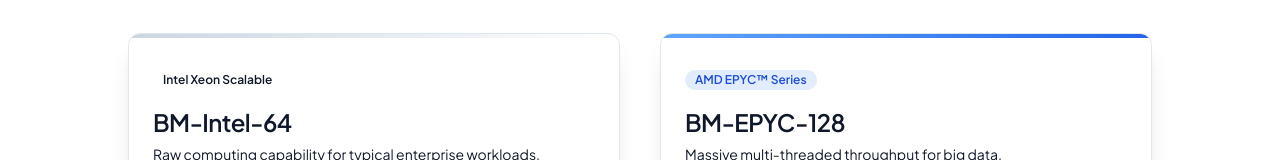
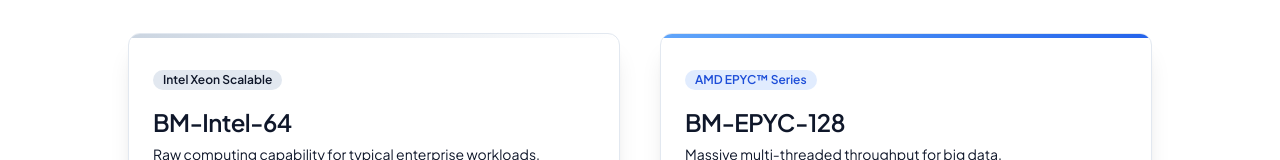
Before and after one commit to mahmudulhassan-dev/amanaflowhosting, a Next.js app: page /en/hosting/bare-metal in a window 1280 px wide. Shown: the part 726-886 px from the top of the page. Built offline with nearby package versions, Linux system fonts and the light colour scheme; no server answers.

Commit message:
fix(ui): resolved strict typing in Badge and cleaned unused imports

```diff
--- a/src/app/[locale]/hosting/bare-metal/page.tsx
+++ b/src/app/[locale]/hosting/bare-metal/page.tsx
@@ -1,5 +1,4 @@
 import { SectionWrapper } from "@/components/layout/SectionWrapper";
-import { SectionHeader } from "@/components/layout/SectionHeader";
 import { Card, CardContent, CardTitle, CardDescription, CardFooter, CardHeader } from "@/components/ui/Card";
 import { Button } from "@/components/ui/Button";
 import { CheckCircle2, Server, Globe2, Activity } from "lucide-react";
@@ -19,7 +18,7 @@
       <section className="relative w-full bg-surface-950 text-white pt-24 pb-32 overflow-hidden text-center border-b border-surface-800">
         <div className="absolute bottom-0 right-0 w-[800px] h-[800px] bg-primary-900/40 rounded-full blur-[120px] pointer-events-none" />
         <div className="mx-auto max-w-4xl px-4 relative z-10">
-          <Badge variant="primary" styleType="outline" className="mb-6 bg-surface-900">Zero Virtualization Overhead</Badge>
+          <Badge variant="primary" styleType="soft" className="mb-6 bg-surface-900">Zero Virtualization Overhead</Badge>
           <h1 className="text-4xl md:text-6xl font-extrabold tracking-tight mb-6 font-mono text-white">
             Raw Compute. <span className="text-primary-500">Bare Metal.</span>
           </h1>
@@ -39,7 +38,7 @@
           <Card className="bg-white dark:bg-surface-900 border-surface-200 dark:border-surface-800 shadow-xl overflow-hidden group">
             <div className="w-full h-1 bg-gradient-to-r from-surface-300 to-surface-500" />
             <CardHeader className="pt-8">
-              <Badge variant="outline" className="w-fit mb-4">Intel Xeon Scalable</Badge>
+              <Badge variant="neutral" styleType="soft" className="w-fit mb-4">Intel Xeon Scalable</Badge>
               <CardTitle className="text-2xl">BM-Intel-64</CardTitle>
               <CardDescription>Raw computing capability for typical enterprise workloads.</CardDescription>
             </CardHeader>
--- a/src/app/[locale]/hosting/windows-vps/page.tsx
+++ b/src/app/[locale]/hosting/windows-vps/page.tsx
@@ -1,5 +1,4 @@
 import { SectionWrapper } from "@/components/layout/SectionWrapper";
-import { SectionHeader } from "@/components/layout/SectionHeader";
 import { Card, CardContent, CardTitle, CardDescription, CardFooter, CardHeader } from "@/components/ui/Card";
 import { Button } from "@/components/ui/Button";
 import { CheckCircle2 } from "lucide-react";
```
